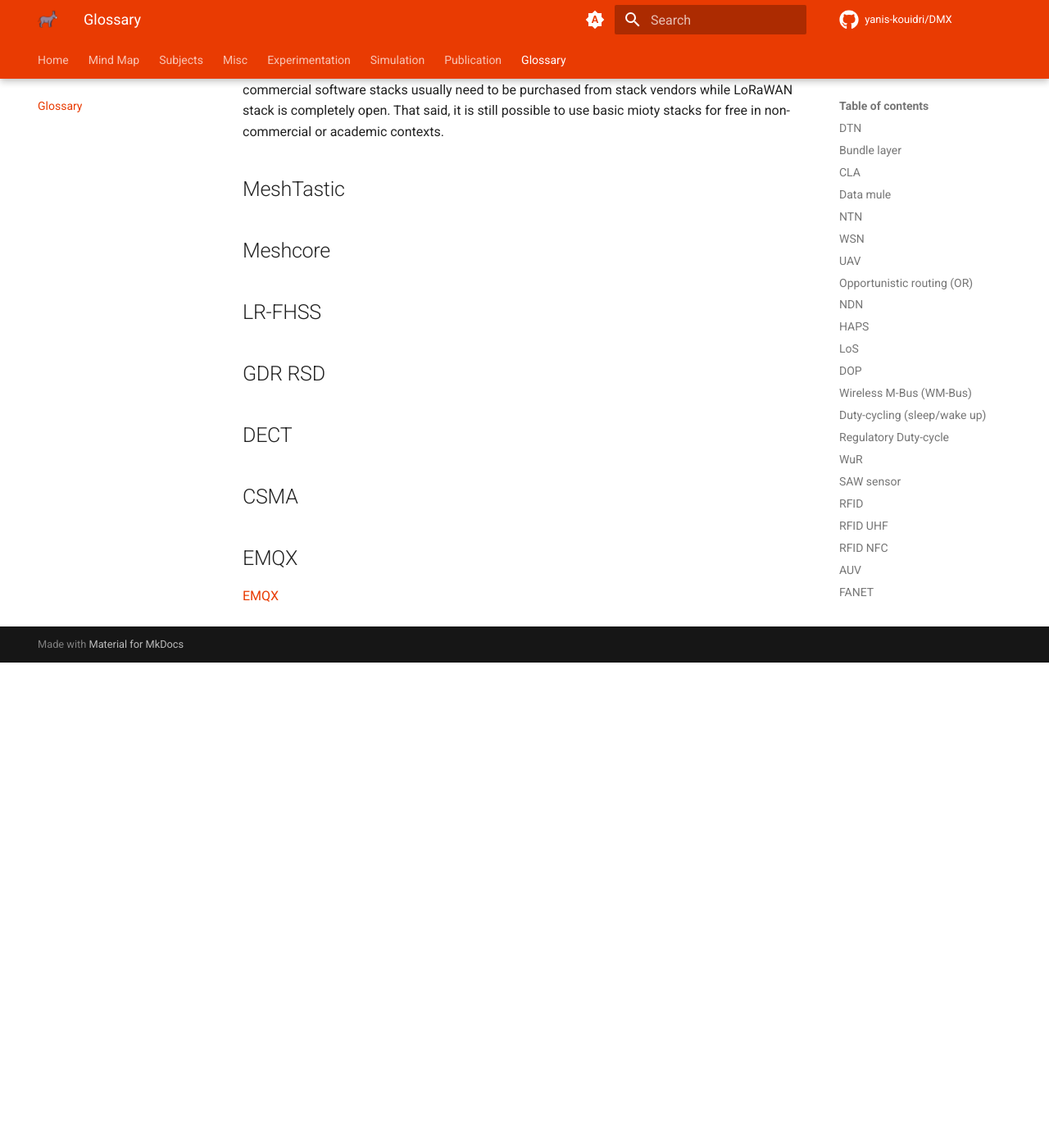
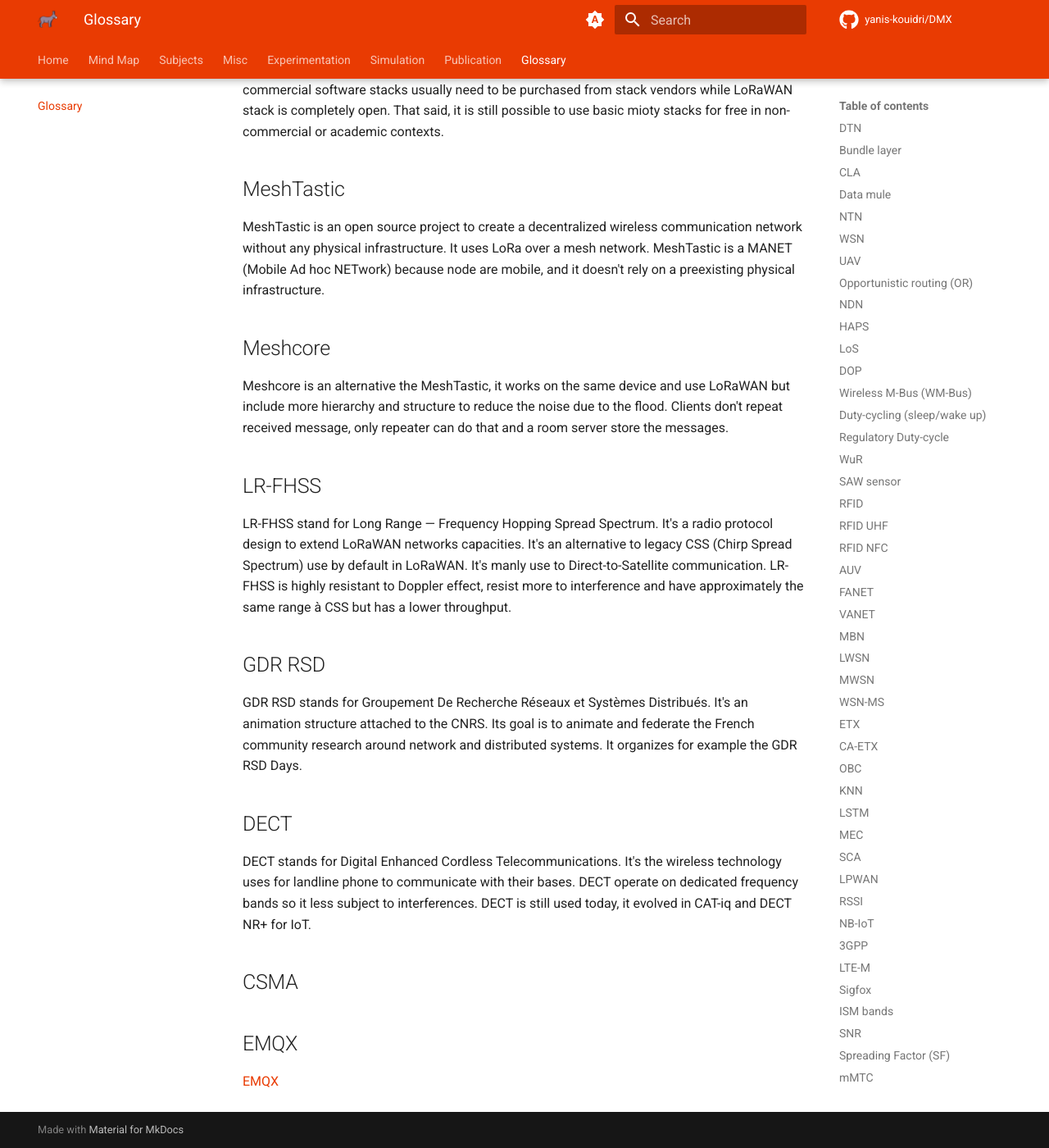
Before and after one commit to Yanis-Kouidri/DMX, an MkDocs documentation site: the page built from docs/glossary.md, in a window 1280 px wide and 1400 px high, scrolled down 12578 px. Shown: the whole window at 82% size. Built offline with MkDocs 1.6.1 and Material for MkDocs 9.7.7, drawn with Linux system fonts in a browser that asks for light colours; comment, search, counter and statistics services are not loaded; before the commit the page ends 13386 px from its top, so only the background shows below that.

Commit message:
feat: add definitions for MeshTastic, Meshcore, LR-FHSS, GDR RSD, and DECT in glossary

```diff
--- a/docs/glossary.md
+++ b/docs/glossary.md
@@ -301,13 +301,23 @@ Unlike LoRa, which requires proprietary Semtech hardware, mioty’s physical lay
 
 ## MeshTastic
 
+MeshTastic is an open source project to create a decentralized wireless communication network without any physical infrastructure. It uses LoRa over a mesh network. MeshTastic is a MANET (Mobile Ad hoc NETwork) because node are mobile, and it doesn't rely on a preexisting physical infrastructure.
+
 ## Meshcore
+
+Meshcore is an alternative the MeshTastic, it works on the same device and use LoRaWAN but include more hierarchy and structure to reduce the noise due to the flood. Clients don't repeat received message, only repeater can do that and a room server store the messages.
 
 ## LR-FHSS
 
+LR-FHSS stand for Long Range — Frequency Hopping Spread Spectrum. It's a radio protocol design to extend LoRaWAN networks capacities. It's an alternative to legacy CSS (Chirp Spread Spectrum) use by default in LoRaWAN. It's manly use to Direct-to-Satellite communication. LR-FHSS is highly resistant to Doppler effect, resist more to interference and have approximately the same range à CSS but has a lower throughput.
+
 ## GDR RSD
 
+GDR RSD stands for Groupement De Recherche Réseaux et Systèmes Distribués. It's an animation structure attached to the CNRS. Its goal is to animate and federate the French community research around network and distributed systems. It organizes for example the GDR RSD Days.
+
 ## DECT
+
+DECT stands for Digital Enhanced Cordless Telecommunications. It's the wireless technology uses for landline phone to communicate with their bases. DECT operate on dedicated frequency bands so it less subject to interferences. DECT is still used today, it evolved in CAT-iq and DECT NR+ for IoT.
 
 ## CSMA
 
```
